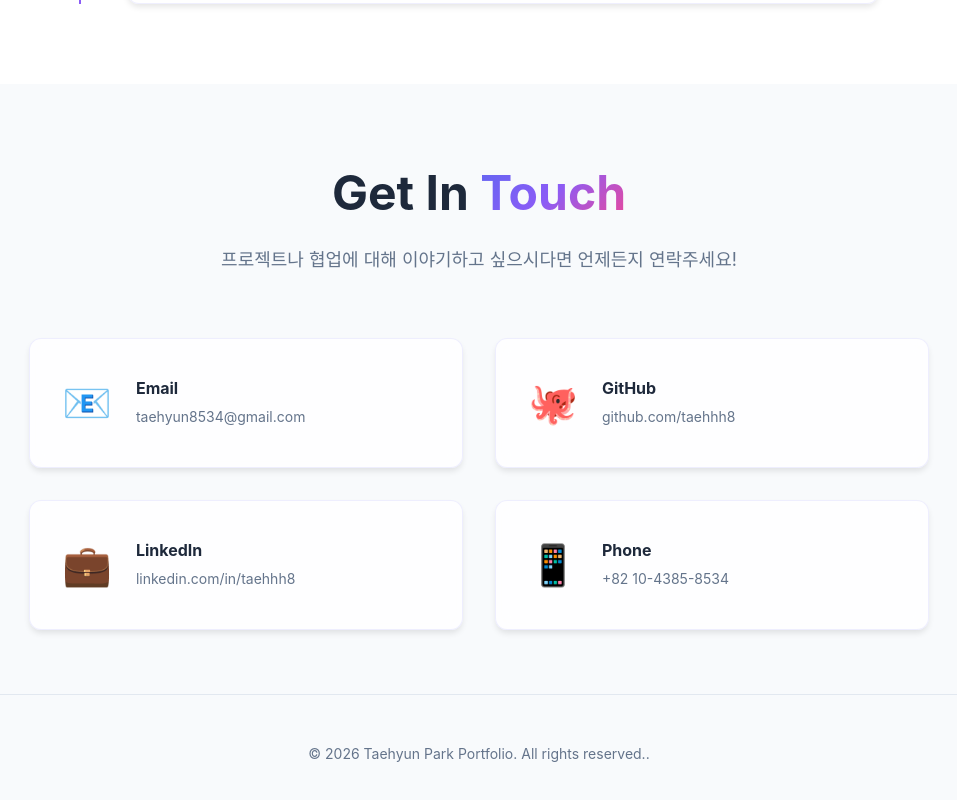
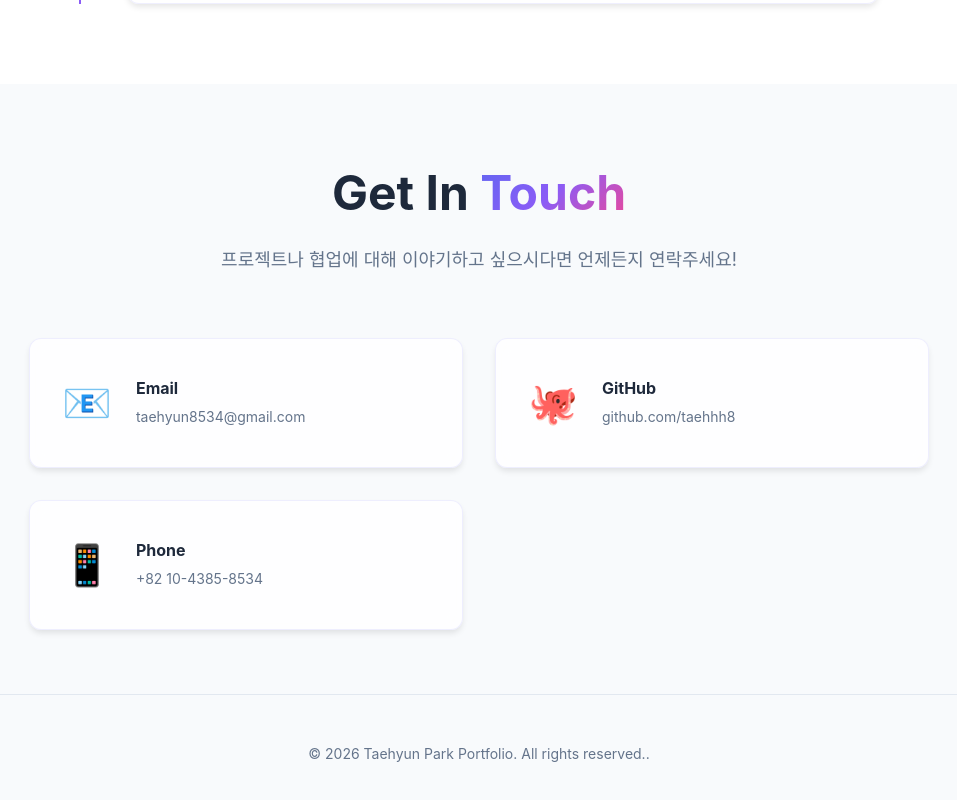
Before and after one commit to taehhh8/taehhh8.github.io, a Next.js app: page / in a window 1280 px wide. Shown: the part 7126-7926 px from the top of the page, without its empty margins (161-1118 px from the left). Built offline with nearby package versions, Linux system fonts and the light colour scheme.

Commit message:
LinkedIn modiy
LinkedIn modiy

```diff
--- a/src/components/Contact/Contact.tsx
+++ b/src/components/Contact/Contact.tsx
@@ -19,12 +19,12 @@ const Contact = () => {
       value: 'github.com/taehhh8',
       link: 'https://github.com/taehhh8',
     },
-    {
-      icon: '💼',
-      label: 'LinkedIn',
-      value: 'linkedin.com/in/taehhh8',
-      link: 'https://linkedin.com/in/taehhh8',
-    },
+    // {
+    //   icon: '💼',
+    //   label: 'LinkedIn',
+    //   value: 'linkedin.com/in/taehhh8',
+    //   link: 'https://linkedin.com/in/taehhh8',
+    // },
     {
       icon: '📱',
       label: 'Phone',
```
